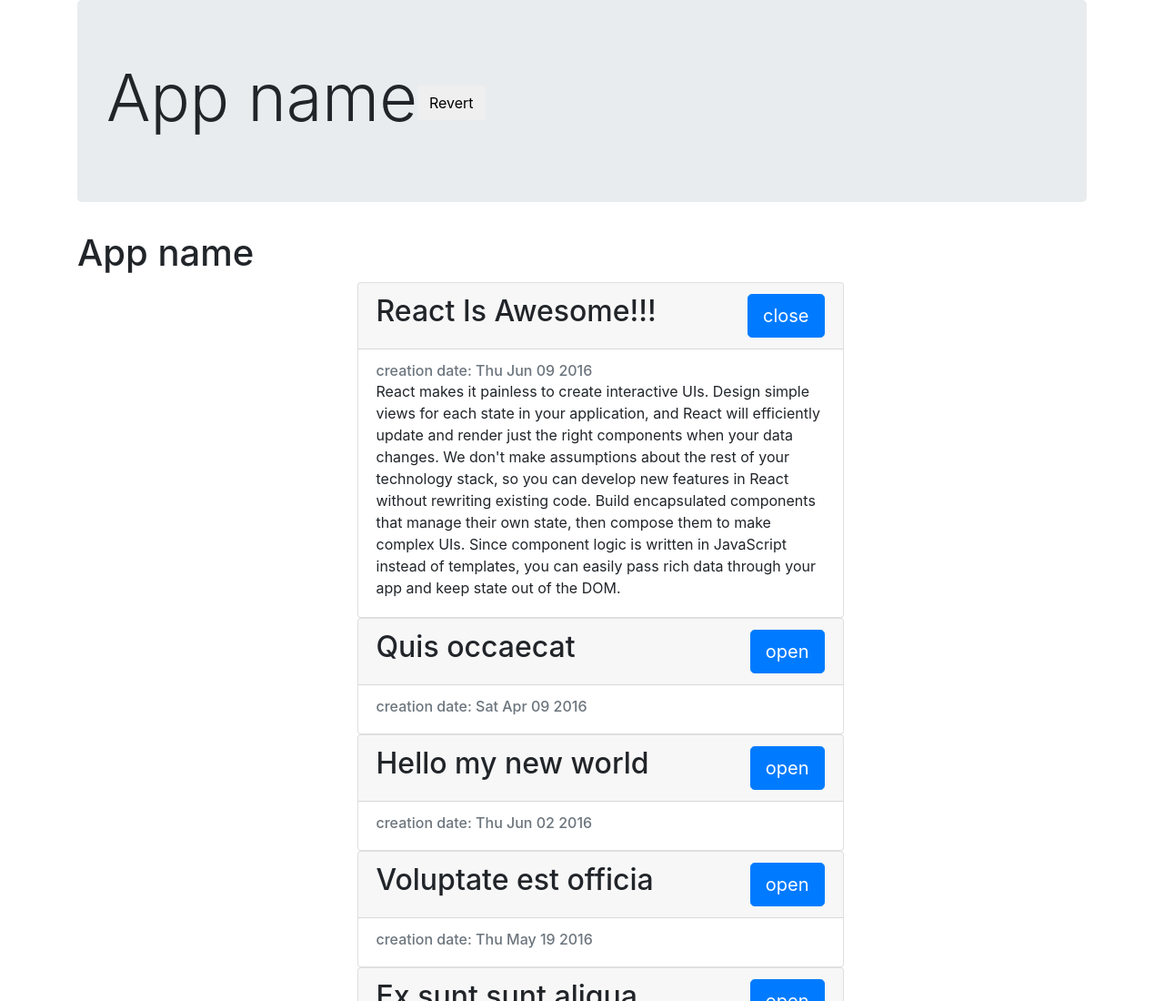
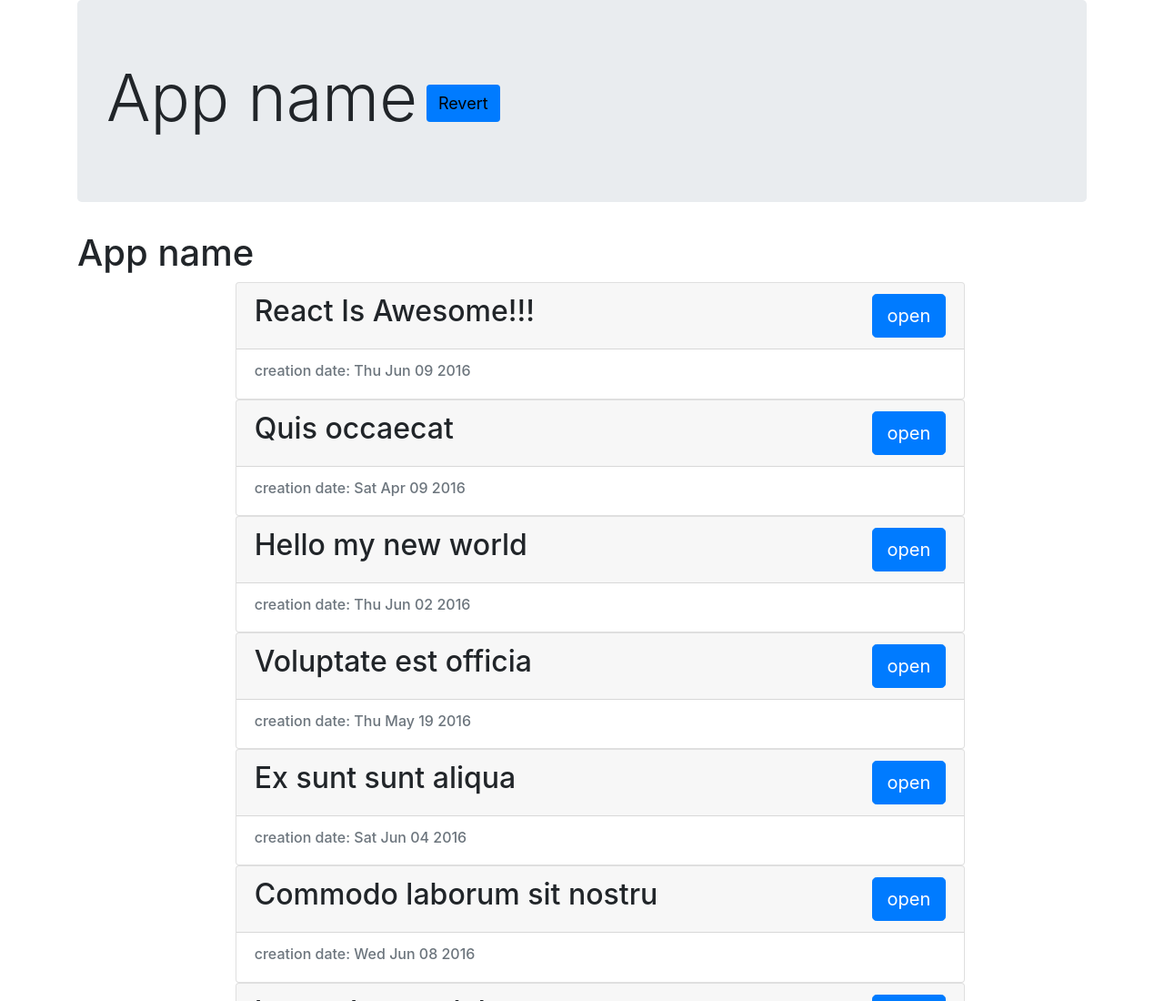
Before and after one commit to madhead84/FE, a React app in the folder hello-world/: page / in a window 1280 px wide. Shown: the top 1100 px of the page at 91% size. Built offline with nearby package versions, Linux system fonts and the light colour scheme.

Commit message:
Fxed accordion styled Revert button

```diff
--- a/hello-world/src/components/App.js
+++ b/hello-world/src/components/App.js
@@ -15,7 +15,7 @@ class App extends PureComponent{
                 <div className="jumbotron">
                     <h1 className="display-3">
                         App name
-                        <button className="btn" onClick={this.revert}>Revert</button>
+                        <button className="btn" id="revert_btn"  onClick={this.revert}>Revert</button>
                     </h1>
                 </div>
                 <h1>App name</h1>
--- a/hello-world/src/components/Article.js
+++ b/hello-world/src/components/Article.js
@@ -4,7 +4,6 @@ class Article extends PureComponent{
         constructor(props){
             super(props);
             this.state = {
-                isOpen: props.defaultOpen,
                 count: 0
             }
         };
@@ -17,27 +16,21 @@ class Article extends PureComponent{
             console.log('---', 'mounting')
         }
 
-        componentWillReceiveProps(nextProps){
-            console.log('---', 'will recive props')
-            if (nextProps.defaultOpen !== this.props.defaultOpen) this.setState({
-                isOpen: nextProps.defaultOpen
-            })
-        }
-
         componentWillUpdate(){
             console.log('---', 'will update')
         }
 
     render(){
-        const {article} = this.props;
-        const body = this.state.isOpen && <section className="card-text">{article.text}</section>;
+        const {article, isOpen, onButtonClick} = this.props;
+        const style = {width : '75%'};
+        const body = isOpen && <section className="card-text">{article.text}</section>;
         return (
-            <div className="card mx-auto" style={{width: '50%'}}>
+            <div className="card mx-auto" style={style}>
                 <div className="card-header">
                 <h2 onClick={this.incrementCounter}>
                     {article.title}
-                    <button onClick={this.handleClick} className="btn btn-primary btn-lg float-right">
-                        {this.state.isOpen ? 'close' : 'open'}
+                    <button onClick={onButtonClick} className="btn btn-primary btn-lg float-right">
+                        {isOpen ? 'close' : 'open'}
                     </button>
                 </h2>
                 </div>
@@ -57,12 +50,6 @@ class Article extends PureComponent{
              })
     }
 
-    handleClick = () => {
-        console.log('---', 'clicked');
-        this.setState({
-            isOpen: !this.state.isOpen
-        })
-    }
 }
 
 
--- a/hello-world/src/components/ArticleList/index.js
+++ b/hello-world/src/components/ArticleList/index.js
@@ -3,10 +3,16 @@ import Article from '../Article'
 import './style.css'
 
 export default class ArticleList extends PureComponent{
+    state = {
+        openArticleId: null
+    };
     render(){
     const articleElements = this.props.articles.map((article, index) =>
         <li key={article.id} className="article-list_li">
-            <Article article = {article} defaultOpen = {index === 0}/>
+            <Article article = {article}
+            isOpen = {this.state.openArticleId === article.id}
+            onButtonClick = {this.handleClick.bind(this, article.id)}
+            />
         </li>
     );
     return(
@@ -15,4 +21,7 @@ export default class ArticleList extends PureComponent{
         </ul>
     )
 }
+    handleClick = openArticleId  => this.setState({
+        openArticleId: this.state.openArticleId === openArticleId ? null : openArticleId
+    })
 }
--- a/hello-world/src/components/ArticleList/style.css
+++ b/hello-world/src/components/ArticleList/style.css
@@ -1,3 +1,10 @@
 .article-list_li {
     list-style: none;
 }
+
+#revert_btn{
+    margin-left: 10px;
+    font-size: large;
+    background-color: #007bff;
+
+}
```
